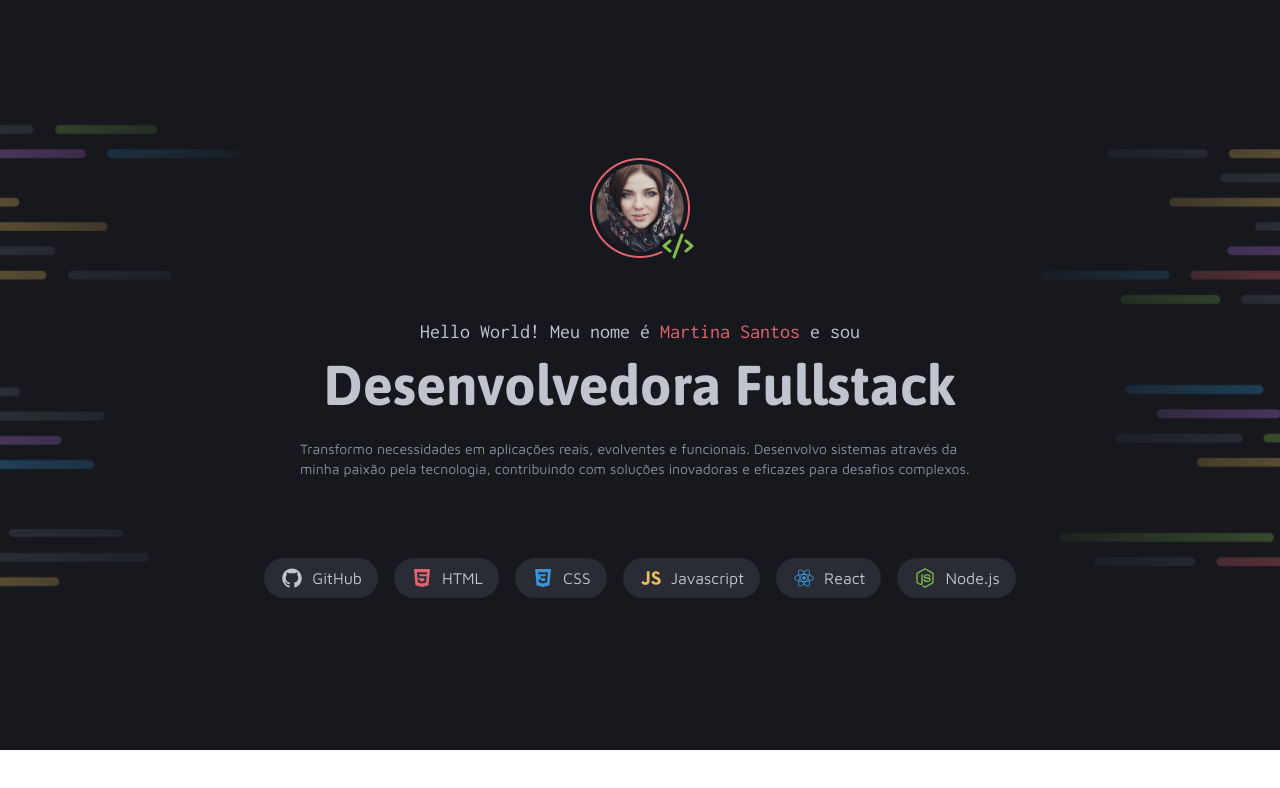
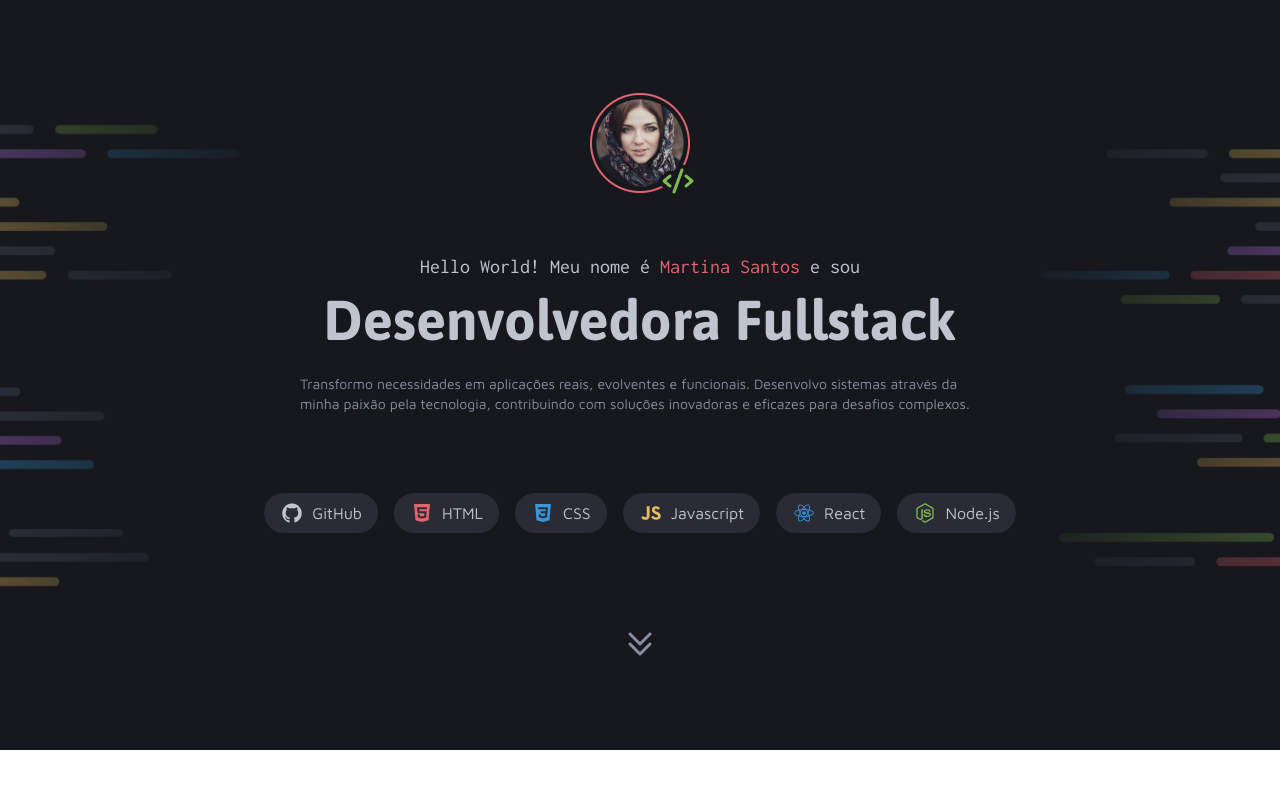
Before and after one commit to codebyneander/portfolio-dev, a plain HTML site: page index.html in a window 1280 px wide. Drawn offline with Linux system fonts and the light colour scheme.

Commit message:
Adiciona ícone CaretDoubleDown e ajuste no estilo do cabeçalho

```diff
--- a/assets/styles/header.css
+++ b/assets/styles/header.css
@@ -86,3 +86,7 @@ header nav {
     gap: 8px; /* Define um espaço de 8 pixels entre os ícones e o texto dos links */
   }
 }
+
+#seta {
+  margin-top: 94px;
+}
--- a/index.html
+++ b/index.html
@@ -59,6 +59,10 @@
         </a>
       </div>
     </nav>
+
+    <div id="seta">
+      <img src="assets/icons/CaretDoubleDown.svg" alt="Seta para baixo">
+    </div>
   </header>
 
   <main>
```
Also changed, not shown: assets/icons/CaretDoubleDown.svg (added).
